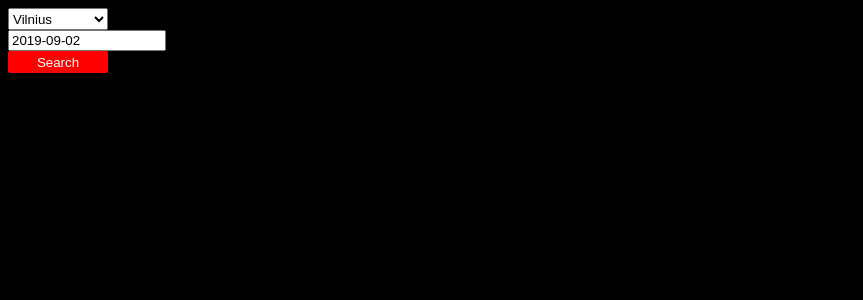
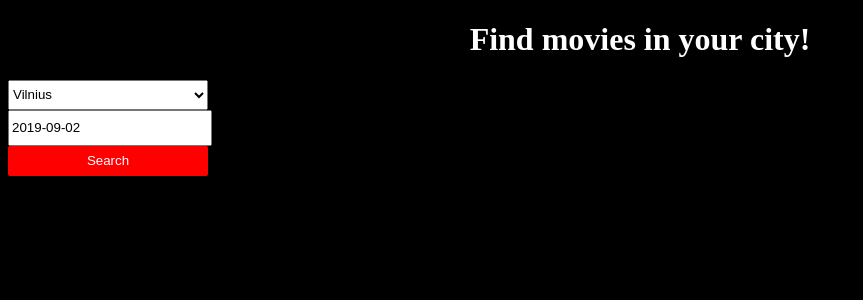
Before and after one commit to ingavisinskaite/movie-schedules, a React app: page / in a window 1280 px wide. Shown: the top 300 px of the page, without its empty margins (0-863 px from the left). Built offline with nearby package versions, Linux system fonts and the light colour scheme; no server answers.

Commit message:
created movie page component

```diff
--- a/src/App.less
+++ b/src/App.less
@@ -6,3 +6,7 @@ body {
 .select {
     width: 100vw;
 }
+
+.greeting {
+    text-align: center;
+}
--- a/src/App.tsx
+++ b/src/App.tsx
@@ -25,6 +25,8 @@ interface IState {
 }
 
 class App extends React.Component<RouteComponentProps, IState> {
+    greeting = 'Find movies in your city!'
+
     readonly state: IState = {
         settings: {},
         movieDays: [],
@@ -88,6 +90,13 @@ class App extends React.Component<RouteComponentProps, IState> {
         console.log(movieDays);
         return (
             <div>
+                <div>
+                    {
+                        this.state.showMovies ?
+                        null :
+                        <h1 className="greeting">{this.greeting}</h1>
+                    }
+                </div>
                 <div className="select">
                     <SelectCity cities={this.state.cities} selectCity={this.selectCity} />
                     <SelectDate selectedDate={this.state.selectedDate} updateDate={this.handleDateChange} />
--- a/src/components/search-btn/style.less
+++ b/src/components/search-btn/style.less
@@ -2,7 +2,7 @@
     background-color: red;
     color: white;
     border: none;
-    height: 22px;
-    width: 100px;
+    height: 30px;
+    width: 200px;
     border-radius: 2px;
 }
--- a/src/components/select-city/index.tsx
+++ b/src/components/select-city/index.tsx
@@ -1,7 +1,6 @@
 import React from 'react';
 import './style.less'
-import DatePicker from "react-datepicker";
-import "react-datepicker/dist/react-datepicker.css";
+
 
 interface Props {
     cities: Array<string>;
@@ -28,7 +27,7 @@ class SelectCity extends React.Component<Props, {}> {
         return (
             <div>
                 <div>
-                    <select className="cityToSelect" onChange={event => this.props.selectCity(event.target.value)}>
+                    <select className="cityToSelect" onChange={(event: any) => this.props.selectCity(event.target.value)}>
                         {this.showCitiesToSelect()}
                     </select>
                 </div>
--- a/src/components/select-city/style.less
+++ b/src/components/select-city/style.less
@@ -1,6 +1,6 @@
 
 .cityToSelect {
-    width: 100px;
-    height: 22px;
+    width: 200px;
+    height: 30px;
     margin-right: 10px;
 }
--- a/src/components/select-date/style.less
+++ b/src/components/select-date/style.less
@@ -1,4 +1,5 @@
 .dateToSelect {
     margin-right: 10px;
-    width: 150px;
+    width: 196px;
+    height: 30px;
 }
```
Also changed, not shown: src/components/movie-page/index.tsx (added, +14 -0 lines), src/components/movie-page/style.less (added).
